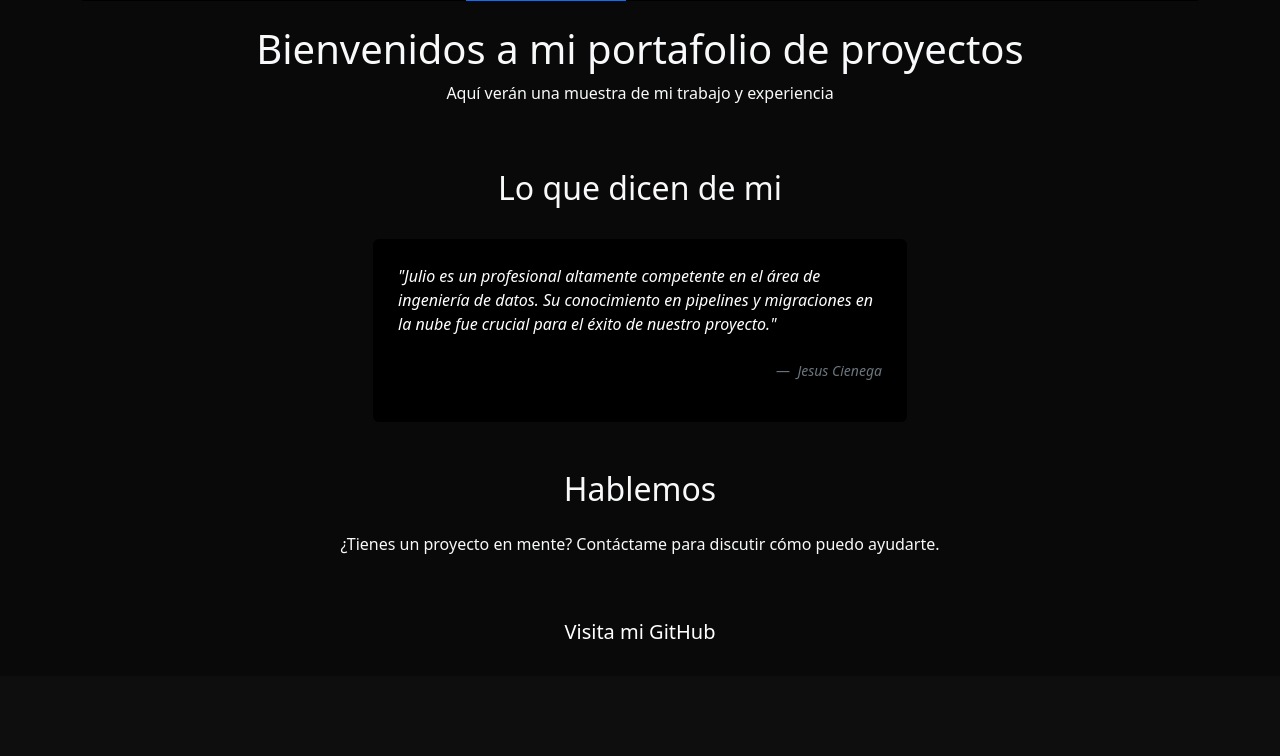
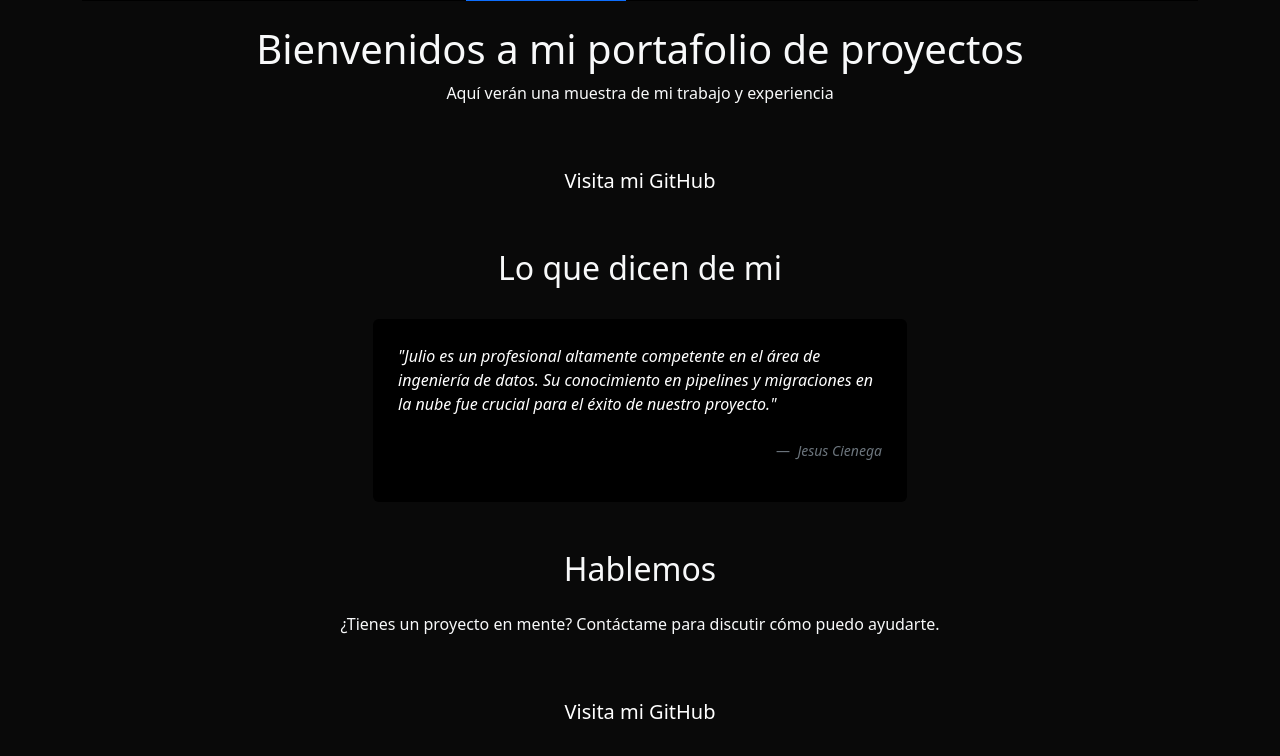
Before and after one commit to pyspdev/pyjango, a Django app: template portfolio/templates/portfolio/home.html in a window 1280 px wide. Shown: the part 385-1141 px from the top of the page. Before the commit the page ends 1024 px from the top, so only its background shows below. Run offline with Django 4.2, Linux system fonts and the light colour scheme; the template is opened without the code that fills it, so the values that code supplies are empty.

Commit message:
Github
- enlace a github agregado

```diff
--- a/portfolio/templates/portfolio/home.html
+++ b/portfolio/templates/portfolio/home.html
@@ -58,6 +58,15 @@
     {% endfor %}
 </div>
 
+<!-- Enlace a GitHub añadido en la parte inferior -->
+<div class="row text-center mt-5">
+    <div class="col">
+        <a href="https://github.com/pyspdev" target="_blank" class="text-white text-decoration-none">
+            <h5 class="text-white">Visita mi GitHub</h5>
+        </a>
+    </div>
+</div>
+
 <!-- Nueva sección de Testimonios -->
 <div class="row my-5">
     <div class="col-12 text-center">
```
